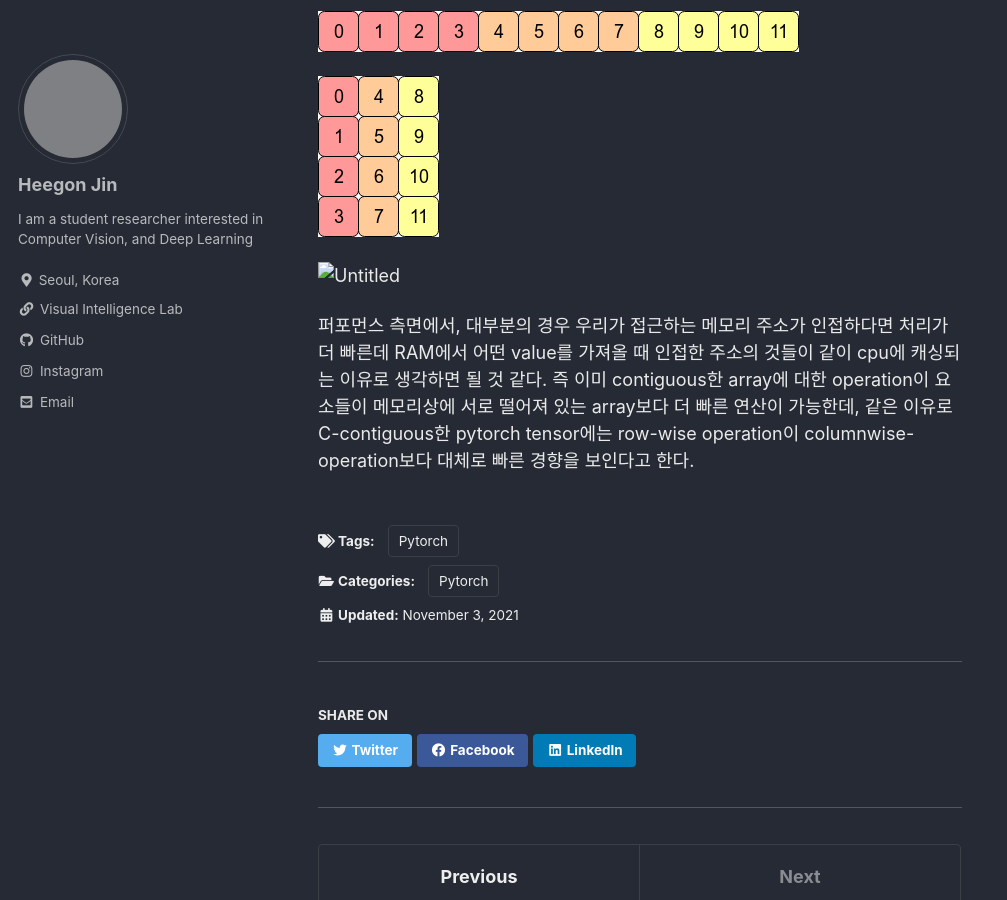
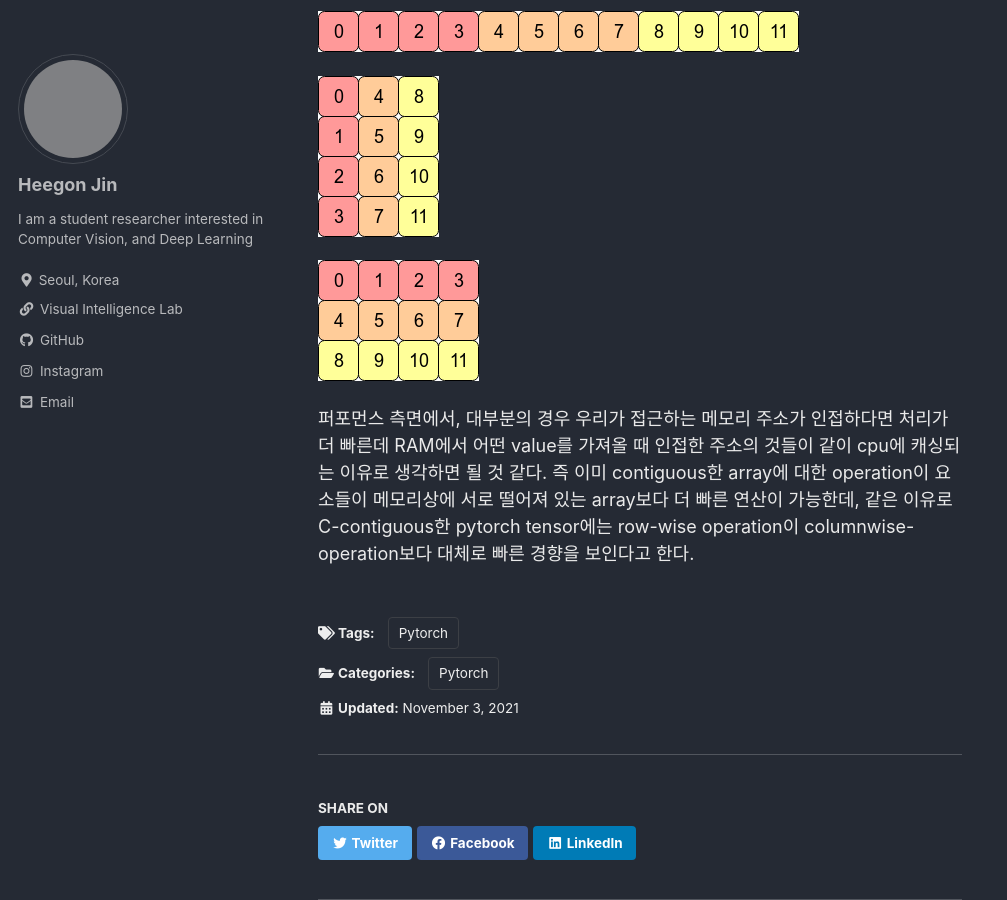
Before and after one commit to HeegonJin/heegonjin.github.io, a Jekyll site: the page built from _posts/2021-11-03-Pytorch Tensor Operations.md, in a window 1280 px wide and 900 px high, scrolled down 1619 px. Shown: the whole window, without its empty margins (0-1007 px from the left). Built offline with Jekyll 4.4.1, drawn with Linux system fonts in a browser that asks for light colours; cached includes are drawn as plain includes; formulas are drawn with MathJax 3; grey boxes are pictures that could not be loaded.

Commit message:
pytorch tensor operations fix

```diff
--- a/_posts/2021-11-03-Pytorch Tensor Operations.md
+++ b/_posts/2021-11-03-Pytorch Tensor Operations.md
@@ -58,6 +58,6 @@ $\text{stride}[i] = \text{stride}[i+1] \times \text{size}[i+1]stride[i]=stride[i
 
 ![Untitled](/assets/images/Pytorch Tensor Operations/Untitled 2.png)
 
-![Untitled](assets/images/Pytorch Tensor Operations/Untitled.png)
+![Untitled](/assets/images/Pytorch Tensor Operations/Untitled.png)
 
 퍼포먼스 측면에서, 대부분의 경우 우리가 접근하는 메모리 주소가 인접하다면 처리가 더 빠른데 RAM에서 어떤 value를 가져올 때 인접한 주소의 것들이 같이 cpu에 캐싱되는 이유로 생각하면 될 것 같다. 즉 이미 contiguous한 array에 대한 operation이 요소들이 메모리상에 서로 떨어져 있는 array보다 더 빠른 연산이 가능한데, 같은 이유로 C-contiguous한 pytorch tensor에는 row-wise operation이 columnwise-operation보다 대체로 빠른 경향을 보인다고 한다.
```
